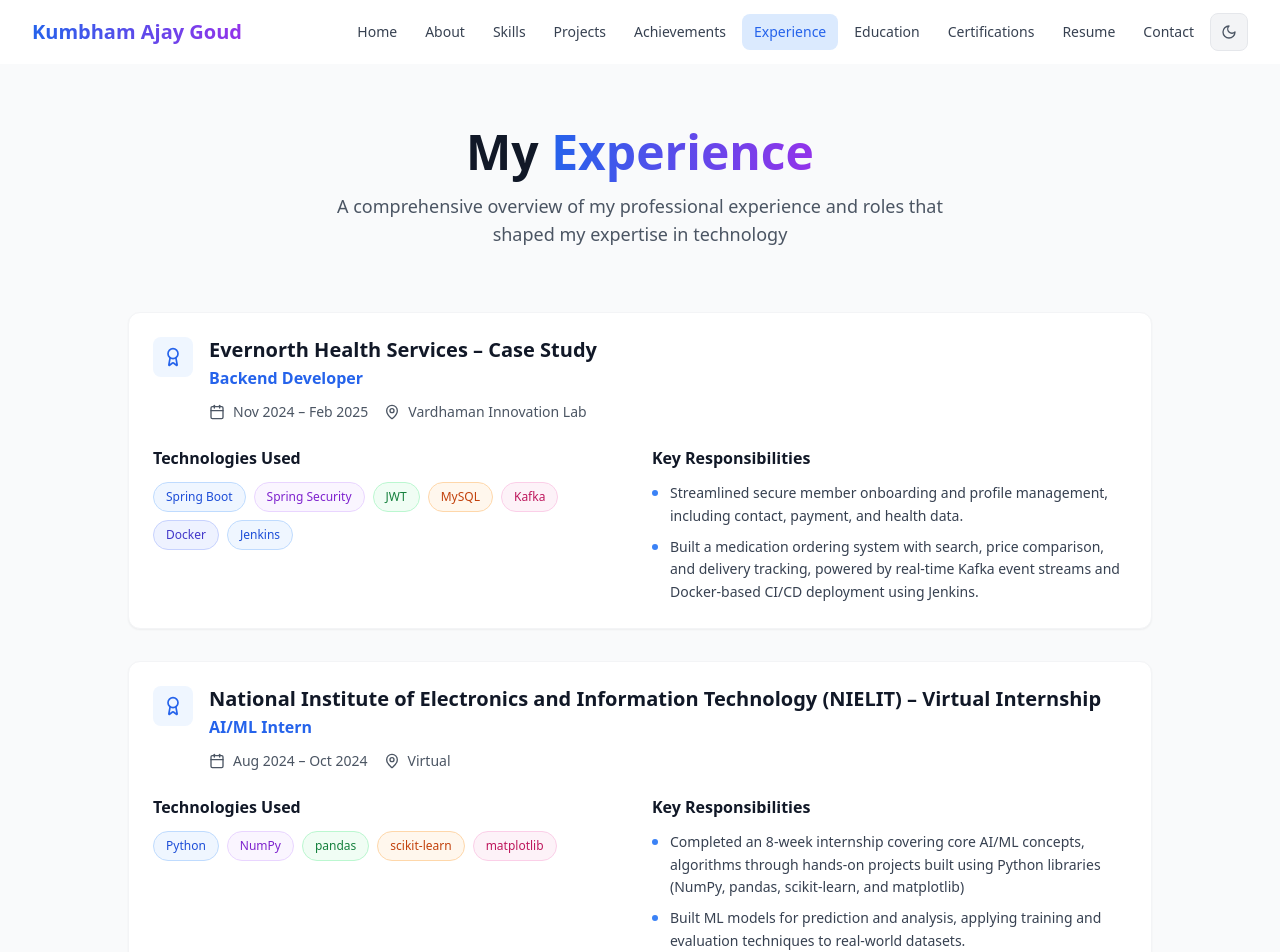
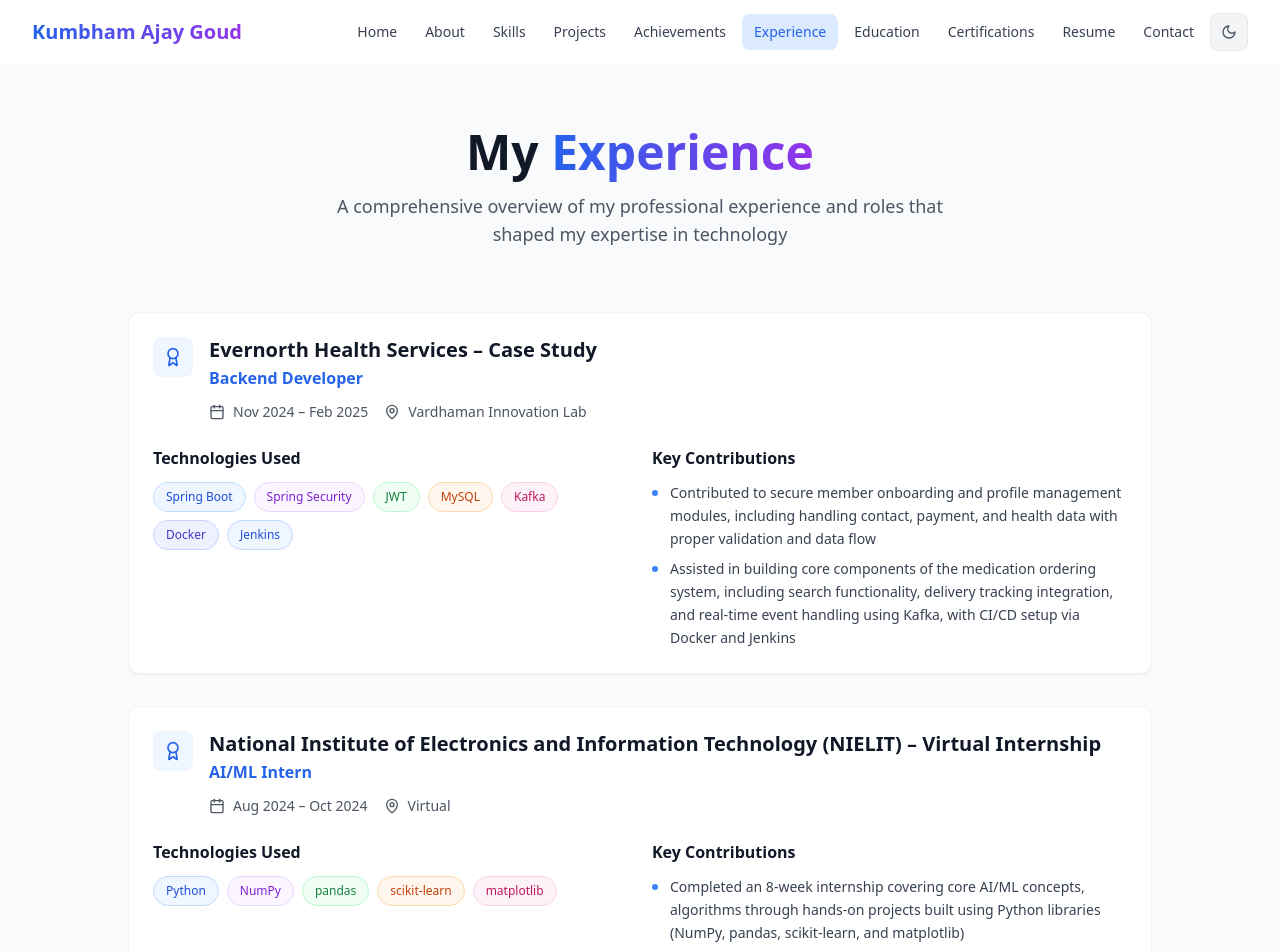
Before and after one commit to AjayKumbham/portfolio, a React (Vite) app: page /experience in a window 1280 px wide. Shown: the top 952 px of the page. Built offline with nearby package versions, Linux system fonts and the light colour scheme.

Commit message:
update internship and case study details

```diff
--- a/src/data/experience.js
+++ b/src/data/experience.js
@@ -10,8 +10,8 @@
     certificateUrl: null,
     technologies: ["Spring Boot", "Spring Security", "JWT", "MySQL", "Kafka", "Docker", "Jenkins"],
     responsibilities: [
-      "Streamlined secure member onboarding and profile management, including contact, payment, and health data.",
-      "Built a medication ordering system with search, price comparison, and delivery tracking, powered by real-time Kafka event streams and Docker-based CI/CD deployment using Jenkins."
+      "Contributed to secure member onboarding and profile management modules, including handling contact, payment, and health data with proper validation and data flow",
+      "Assisted in building core components of the medication ordering system, including search functionality, delivery tracking integration, and real-time event handling using Kafka, with CI/CD setup via Docker and Jenkins"
     ]
   },
   {
@@ -26,7 +26,7 @@
     technologies: ["Python", "NumPy", "pandas", "scikit-learn", "matplotlib"],
     responsibilities: [
       "Completed an 8-week internship covering core AI/ML concepts, algorithms through hands-on projects built using Python libraries (NumPy, pandas, scikit-learn, and matplotlib)",
-      "Built ML models for prediction and analysis, applying training and evaluation techniques to real-world datasets."
+      "Built ML models for prediction and analysis tasks, applying training, evaluation, and optimization techniques to real-world datasets."
     ]
   }
 ];
--- a/src/pages/Experience.tsx
+++ b/src/pages/Experience.tsx
@@ -77,7 +77,7 @@
 
         {/* Responsibilities */}
         <div>
-          <h4 className="font-semibold text-gray-900 dark:text-white mb-3">Key Responsibilities</h4>
+          <h4 className="font-semibold text-gray-900 dark:text-white mb-3">Key Contributions</h4>
           <ul className="space-y-2">
             {experience.responsibilities.map((resp, idx) => (
               <li key={idx} className="flex items-start gap-3 text-sm text-gray-700 dark:text-gray-300 leading-relaxed">
```
